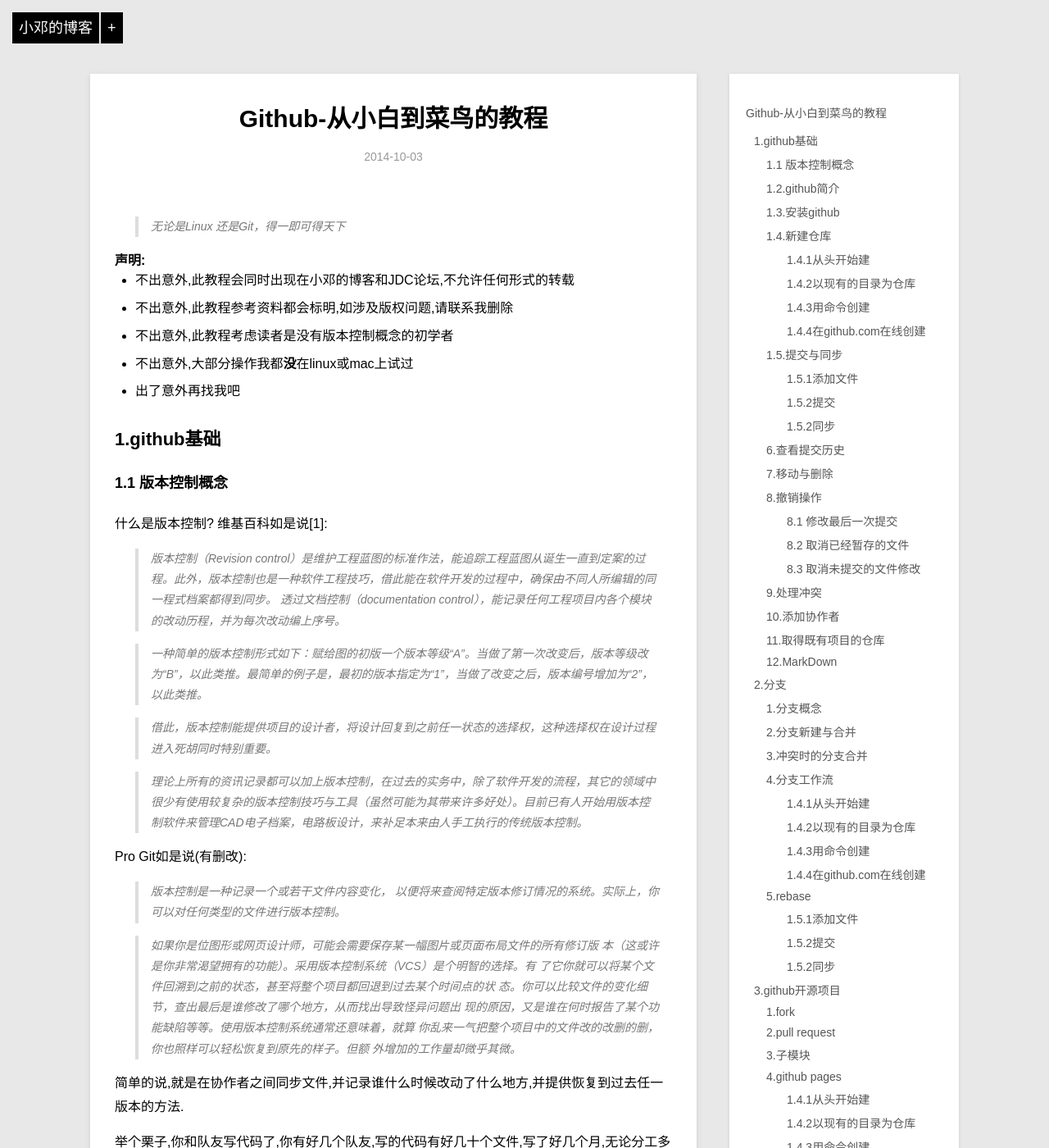
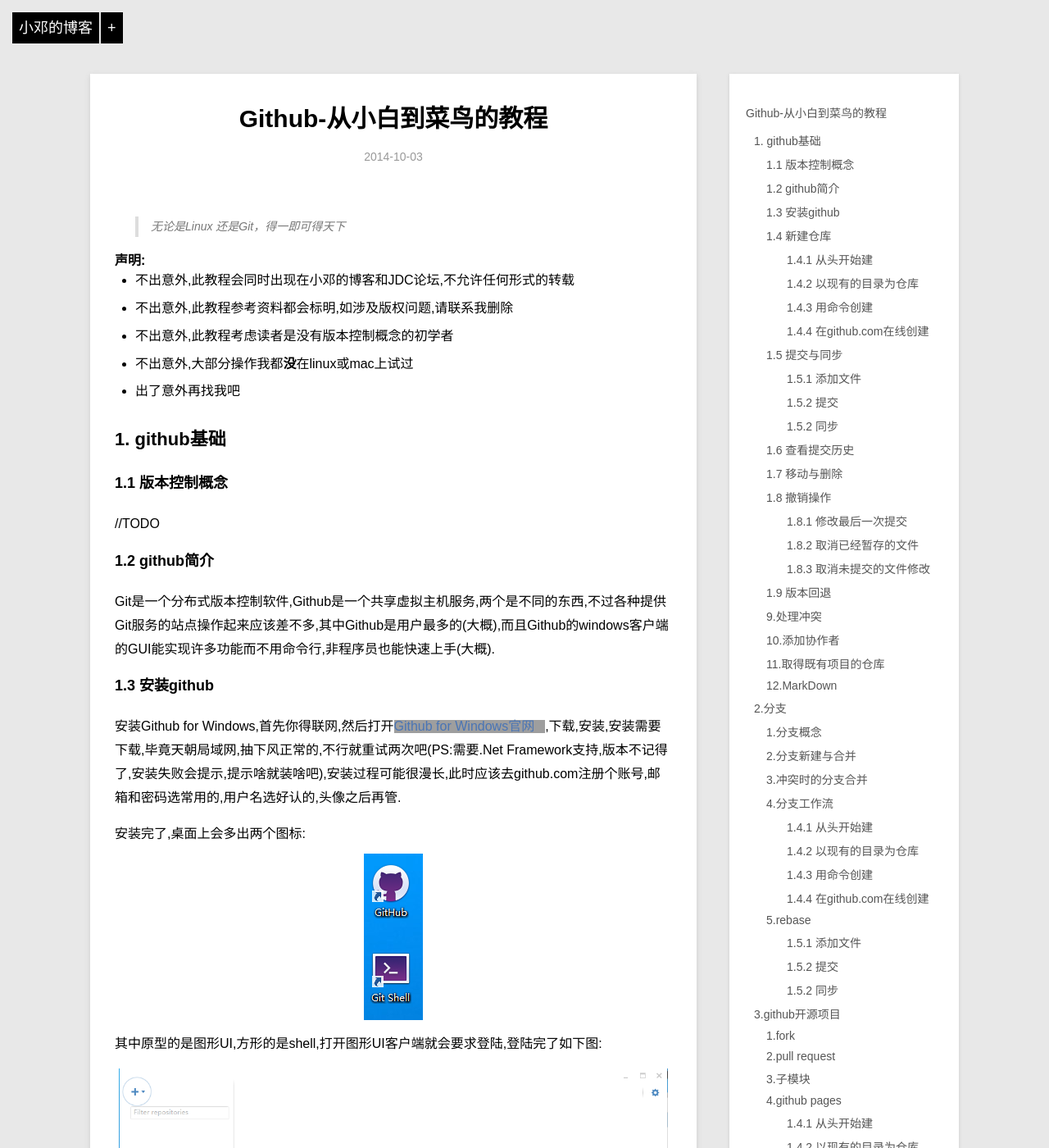
Before and after one commit to DengZuoheng/DengZuoheng.github.io, a Jekyll site: the page built from _posts/blog/2014-10-03-a-github-tutorial-for-jdc.md, in a window 1280 px wide and 1400 px high. Shown: the whole window at 82% size. Built offline with Jekyll 4.4.1, drawn with Linux system fonts in a browser that asks for light colours; Markdown is read by kramdown in place of the engine named in the settings; some of the changed text lies outside the part shown; grey boxes are pictures that could not be loaded.

Commit message:
github教程, 更新查看历史, 版本回退

```diff
--- a/_posts/blog/2014-10-03-a-github-tutorial-for-jdc.md
+++ b/_posts/blog/2014-10-03-a-github-tutorial-for-jdc.md
@@ -15,8 +15,9 @@
 - 不出意外,大部分操作我都**没**在linux或mac上试过
 - 出了意外再找我吧
 
-##1.github基础
-###1.1 版本控制概念
+## 1. github基础
+### 1.1 版本控制概念
+<!--
 什么是版本控制?
 维基百科如是说\[1\]:
 >版本控制（Revision control）是维护工程蓝图的标准作法，能追踪工程蓝图从诞生一直到定案的过程。此外，版本控制也是一种软件工程技巧，借此能在软件开发的过程中，确保由不同人所编辑的同一程式档案都得到同步。
@@ -57,11 +58,13 @@
 不用Git你也会用subversion的
 
 事实上,用了就根本停不下来.
+-->
+//TODO
 
-###1.2.github简介
+### 1.2 github简介
 Git是一个分布式版本控制软件,Github是一个共享虚拟主机服务,两个是不同的东西,不过各种提供Git服务的站点操作起来应该差不多,其中Github是用户最多的(大概),而且Github的windows客户端的GUI能实现许多功能而不用命令行,非程序员也能快速上手(大概).
 
-###1.3.安装github
+### 1.3 安装github
 安装Github for Windows,首先你得联网,然后打开[Github for Windows官网][1],下载,安装,安装需要下载,毕竟天朝局域网,抽下风正常的,不行就重试两次吧(PS:需要.Net Framework支持,版本不记得了,安装失败会提示,提示啥就装啥吧),安装过程可能很漫长,此时应该去github.com注册个账号,邮箱和密码选常用的,用户名选好认的,头像之后再管.
 
 安装完了,桌面上会多出两个图标:
@@ -77,11 +80,11 @@
 
 window下GUI右上角齿轮状按钮可以打开,选择`Options...`开始设置,能设置默认的克隆路径和账号,默认的克隆路径应该选一个你容易找到的,路径没有空格和非ASCII字符的,比如我就喜欢设置到`C:\\Projects`
 
-###1.4.新建仓库
+### 1.4 新建仓库
 所谓仓库,可以简单地认为是一个文件夹或目录,里面存放着这个项目中所有你想用Github来版本控制的文件.通常用来放代码,文档,程序要用到的图片,因为Github对每个免费仓库是有大小限制的(我记得是300M来着,一般项目足够了),所以实在没必要的就别往里放了.
 假设你在上述步骤已经把默认路径设置为`C:\\Projects`了,创建仓库有一下几种方法:
 
-####1.4.1从头开始建
+#### 1.4.1 从头开始建
 - 点击图形UI左上角的加号,然后填写Name,Name是新建后由Github创建的文件夹名,也是在github.com上能看到的项目名,所以别起得太low了,也别指望中文(所有文件名最好都用英文且不要加空格),就建一个`github-tutorial`吧
 
 - Local是仓库所在的路径,新文件夹会在这里创建
@@ -103,17 +106,17 @@
                  ...
 </pre>
 
-####1.4.2以现有的目录为仓库
+#### 1.4.2 以现有的目录为仓库
 如果已经写了一些代码了,不想从头来过,可以把这个目录用鼠标拖到图形UI的..左边吧,然后放开鼠标,不出意外的话就一路默认就好,除了意外,看下面吧
 
-####1.4.3用命令创建
+#### 1.4.3 用命令创建
 打开Git Shell,cd到你要作为仓库的目录,运行
 
 	git init
 
 然后会像上面一样自动生成`.git`目录,但是`.gitattributes`和`.gitignore`不会自动生成.怎么挂载到图形UI嘛...还是用鼠标拖比较方便...
 
-####1.4.4在github.com在线创建
+#### 1.4.4 在github.com在线创建
 首先登陆.
 打开`https://github.com/DengZuoheng?tab=repositories`其中`DengZuoheng`换成你的用户名,然后是这样的:
 
@@ -123,8 +126,8 @@
 
 ![在线创建仓库2][6]
 
-###1.5.提交与同步
-####1.5.1添加文件
+### 1.5 提交与同步
+#### 1.5.1 添加文件
 如果用图形UI创建仓库的话,一开始就会有一个提交,我们先不管这个,先试一下添加一个文件到仓库吧.
 实际上,Github for Windows会监控所有文件,除了符合忽略规则的.所以,你只要在仓库所在的目录新建文件或粘贴从其他地方复制过来的文件就好了.比如,我现在测试用的账号叫zuoheng,方便起见新建一个`zuoheng.txt`吧,顺便写两行字吧,比如:
 
@@ -138,7 +141,7 @@
 
 左边是仓库列表点击相应仓库就可以展开这个仓库的提交历史,中间是提交历史点击其中一项会在最右展开这次提交变动的文件,最右可以查看这次提交的提交信息和详细的文件变动情况,绿色表示新增行,红色表示删除行什么的(虽然经常有误判的情况)
 
-####1.5.2提交
+#### 1.5.2 提交
 在最右勾选要提交的文件,然后图形UI中上方可以看到`Uncommitted changes`,下面有两填写的地方(没看到找找旁边有没`Show`之类的按钮,点击展开)
 
 summary写你这次提交概述啥的,description详细描述这次提交的变更情况,为啥要改代码,改了什么等等,方便你的队友拿到新代码后知道你干了啥.
@@ -172,7 +175,7 @@
 
     git commit -a -m "这是提交信息"
 
-####1.5.2同步
+#### 1.5.2 同步
 刚刚的所有操作,都是在本地进行的,也就是说,你的变化只有你自己的电脑知道,如果需要让队友也应用这些变化,就需要同步到远程(可以理解为同步到服务器),而你的队友也需要在你同步之后同步一次把变化下载下来应用到本地.
 
 图形界面上,右上角有个`sync`按钮,如果一次都没同步过的话,就是仓库出于未发布状态,右上角会是`publish repository`点一下就会上传代码和变更历史了,GUI偶尔会在这个步骤抽风.
@@ -187,12 +190,17 @@
 在冲突的情况下push会失败,你必须解决冲突,再commit,再push,这些后面处理冲突的部分会讲到.
 
 
-###6.查看提交历史
+### 1.6 查看提交历史
+GUI上查看提交历史就如1.5.1图所示, 会自动列举, 不过时间不是日期而是距离现在的时间, 比如5分钟前.
+
+命令行下, 用`git log`列举所有记录, 按`回车`可以一直显示下去, 按`q`可以结束.
+
+`git reflog`同时会给出7位的版本号.
+
+### 1.7 移动与删除
 //TO DO
-###7.移动与删除
-//TO DO
-###8.撤销操作
-####8.1 修改最后一次提交
+### 1.8 撤销操作
+#### 1.8.1 修改最后一次提交
 如果觉得刚刚的commit不合适,比如加少文件啦,提交信息没写好啦,想撤销这次操作(前提是你没同步或没push),就可以用--amend重新提交:
 
     git commit --amend
@@ -203,14 +211,14 @@
     git add a.txt #再加上你要提交的文件
     git commit --amend #打开默认编辑器重写提交信息
 
-####8.2 取消已经暂存的文件
+#### 1.8.2 取消已经暂存的文件
 `git add`之后还没commit,突然发现不应该add某个文件,可以用:
 
     git reset HEAD a.txt
 
 事实上,`git add`之后`git status`命令的话会提示这个命令用于撤销add,所以记不住问题也不大.
 
-####8.3 取消未提交的文件修改
+#### 1.8.3 取消未提交的文件修改
 当你修改或删除文件后`git status',会提示`git add <file>`和`git checkout -- <file>`两种命令,后者就是撤销本次修改和删除(当然是git add之前):
 
     git checkout -- a.txt
@@ -219,7 +227,16 @@
 
     git reset --hard HEAD
 
+### 1.9 版本回退
+版本控制的最大好处之一目测就是版本回退了, GUI上每个commit的右边详情都有个`revert`, 点击的话, 版本回退到没有这个commit前的状态, 只有这次commit修改过的文件才会受影响.
 
+比如, 文件最开始只有一行`11111111`, commit了一次, 记作commit1, 然后多加了一行`22222222`, 又commit了一次, 记作commit2, 如果我点commit2的revert, 文件就会回退到只有一行`11111111`的状态, 但是因为之后修改过, 所以是会当做冲突处理的, 解决冲突见 1.9;
+
+命令行也差不多, 语义还更明确一些, 比如回退到上一版本:`git reset -hard HEAD^`, 回退到上上版本:`git reset -hard HEAD^^`, 回退到前100个版本:`git reset -hard HEAD~100`.
+
+回退到指定版本的操作跟上面GUI的操作是一致的, 但是命令行下你得先查查commit的版本号, 版本号可用`git reflog`.得到前面的7位(大概是哈希), 比如`435ccc9`, 我们要回到到这就用`git reset -hard 435ccc9`
+
+因为回退版本的话, 本回退那次commit所有修改过的文件都会受影响, 所以, 每次commit都应该小一些, 否则回退了也是凌乱, 如果有大量变动, 就应该建一个分支再回退, 确定自己搞不搞得定, 搞不定的话, 还是老实看日志自己手动改回去吧.
 
 ###9.处理冲突
 //TO DO
```
